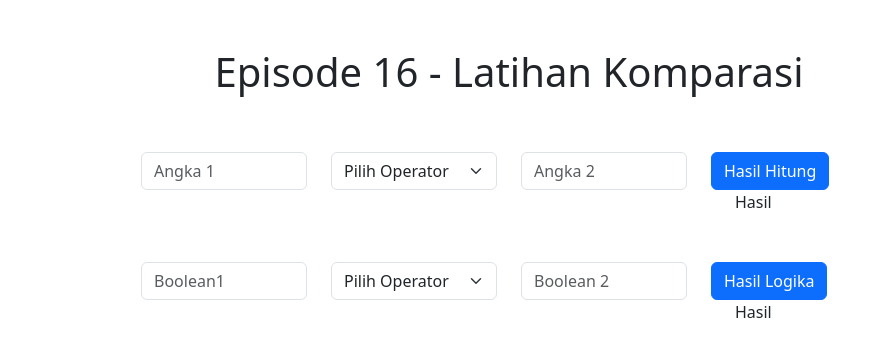
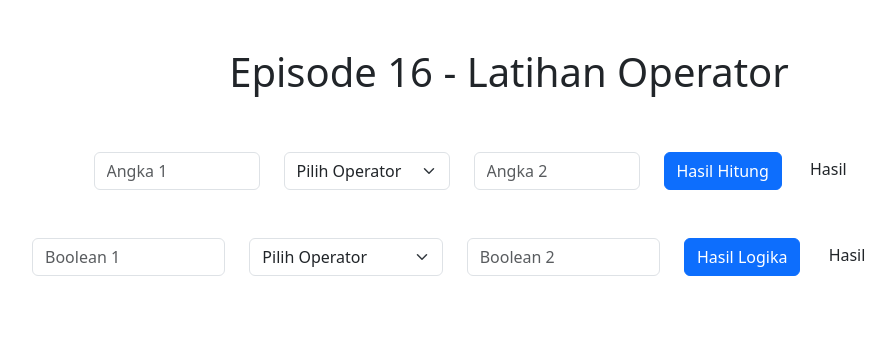
Before and after one commit to imoutaini2-bit/Javascript_Dasar, a plain HTML site: page Ep16.html in a window 1280 px wide. Shown: the whole page, without its empty margins (131-1026 px from the left). Drawn offline with nearby package versions, Linux system fonts and the light colour scheme.

Commit message:
Update Ep16.html

```diff
--- a/Ep16.html
+++ b/Ep16.html
@@ -1,15 +1,15 @@
 <!DOCTYPE html>
-<html>
+<html lang="en">
 <head>
 	<meta charset="UTF-8">
-    <meta http-equiv="CONTENT-TYPE" content="text/html; charset=UTF-8">
-    <title>Episode 16 - Latihan Komparasi</title>
-    <link href="https://cdn.jsdelivr.net/npm/bootstrap@5.3.8/dist/css/bootstrap.min.css" rel="stylesheet" integrity="sha384-sRIl4kxILFvY47J16cr9ZwB07vP4J8+LH7qKQnuqkuIAvNWLzeN8tE5YBujZqJLB" crossorigin="anonymous">
+	<meta name="viewport" content="width=device-width, initial-scale=1.0">
+	<title>Episode 16 - Latihan Operator</title>
+	<link href="https://cdn.jsdelivr.net/npm/bootstrap@5.3.3/dist/css/bootstrap.min.css" rel="stylesheet" integrity="sha384-QWTKZyjpPEjISv5WaRU9OFeRpok6YctnYmDr5pNlyT2bRjXh0JMhjY6hW+ALEwIH" crossorigin="anonymous">
 </head>
 <body>
 	<div class="container">
 		<div class="row my-5">
-      <h1 class="text-center">Episode 16 - Latihan Komparasi</h1>
+			<h1 class="text-center">Episode 16 - Latihan Operator</h1>
 		</div>
 	</div>
 
@@ -27,7 +27,7 @@
 						<option value="+">+</option>
 						<option value="-">-</option>
 						<option value="/">/</option>
-        <option value="X">X</option>
+						<option value="*">X</option>
 						<option value="%">%</option>
 					</select>
 				</div>
@@ -37,25 +37,25 @@
 					<input id="aritmatikaAngka2" type="number" class="form-control" placeholder="Angka 2" aria-label="Angka 2">
 				</div>
 			</div>
-      <div class="col-2">
+			<div class="col-3">
 
 				<button type="button" class="btn btn-primary" id="buttonAritmatika">Hasil Hitung</button>
 
-          <span class="mx-4" id="hasilOperatorAritnatika">Hasil</span>
+				<span class="mx-4" id="hasilOperatorAritmatika">Hasil</span>
 			</div>
 		</div>
 	</div>
 
-  <div class="container mt-5">
+	<div class="container mt-5"></div>
 		<div class="row justify-content-center">
 			<div class="col-2">
 				<div class="input-group">
-          <input id="Boolean1" type="text" class="form-control" placeholder="Boolean1" aria-label="Boolean1">
+					<input id="boolean1" type="text" class="form-control" placeholder="Boolean 1" aria-label="Boolean 1">
 				</div>
 			</div>
 			<div class="col-2">
 				<div class="input-group">
-        <select id="operatorAritmatika" class="form-select">
+					<select id="operatorLogika" class="form-select">
 						<option selected>Pilih Operator</option>
 						<option value="&&">and</option>
 						<option value="||">or</option>
@@ -64,10 +64,10 @@
 			</div>
 			<div class="col-2">
 				<div class="input-group">
-        <input id="Boolean2" type="number" class="form-control" placeholder="Boolean 2" aria-label="Boolean 2">
+					<input id="boolean2" type="number" class="form-control" placeholder="Boolean 2" aria-label="Boolean 2">
 				</div>
 			</div>
-      <div class="col-2">
+			<div class="col-3">
 
 				<button type="button" class="btn btn-primary" id="buttonLogika">Hasil Logika</button>
 
@@ -76,12 +76,7 @@
 		</div>
 	</div>
 
-
-
-
-
-
-  <script src="https://cdn.jsdelivr.net/npm/bootstrap@5.3.8/dist/js/bootstrap.bundle.min.js" integrity="sha384-FKyoEForCGlyvwx9Hj09JcYn3nv7wiPVlz7YYwJrWVcXK/BmnVDxM+D2scQbITxI" crossorigin="anonymous"></script>
+	<script src="https://cdn.jsdelivr.net/npm/bootstrap@5.3.3/dist/js/bootstrap.bundle.min.js" integrity="sha384-YvpcrYf0tY3lHB60NNkmXc5s9fDVZLESaAA55NDzOxhy9GkcIdslK1eN7N6jIeHz" crossorigin="anonymous"></script>
 	<script src="Ep16.js"></script>
 </body>
 </html>
```
Lines whose indentation alone changed are shown as unchanged.
